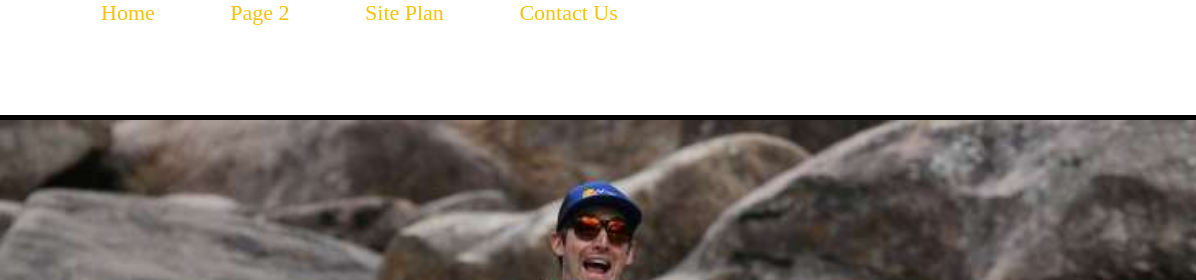
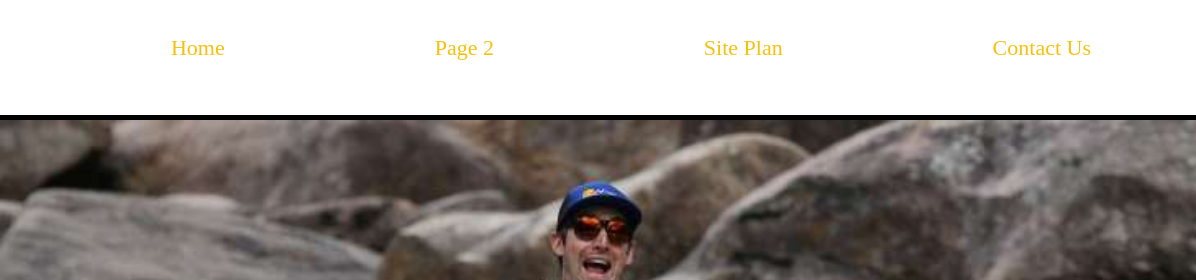
Before and after one commit to Randall-Michael/wdd130, a plain HTML site: page wwr/index.html in a window 1280 px wide. Shown: the top 280 px of the page, 84-1280 px from the left. Drawn offline with Linux system fonts and the light colour scheme.

Commit message:
new rule

```diff
--- a/wwr/styles/style.css
+++ b/wwr/styles/style.css
@@ -7,6 +7,10 @@ header {
     background-color: white;
     display: grid;
     grid-template-columns: 150px auto;
+}
+nav {
+    display: flex;
+    justify-content: space-around;
 }
 nav a {
     text-align: center;
```
